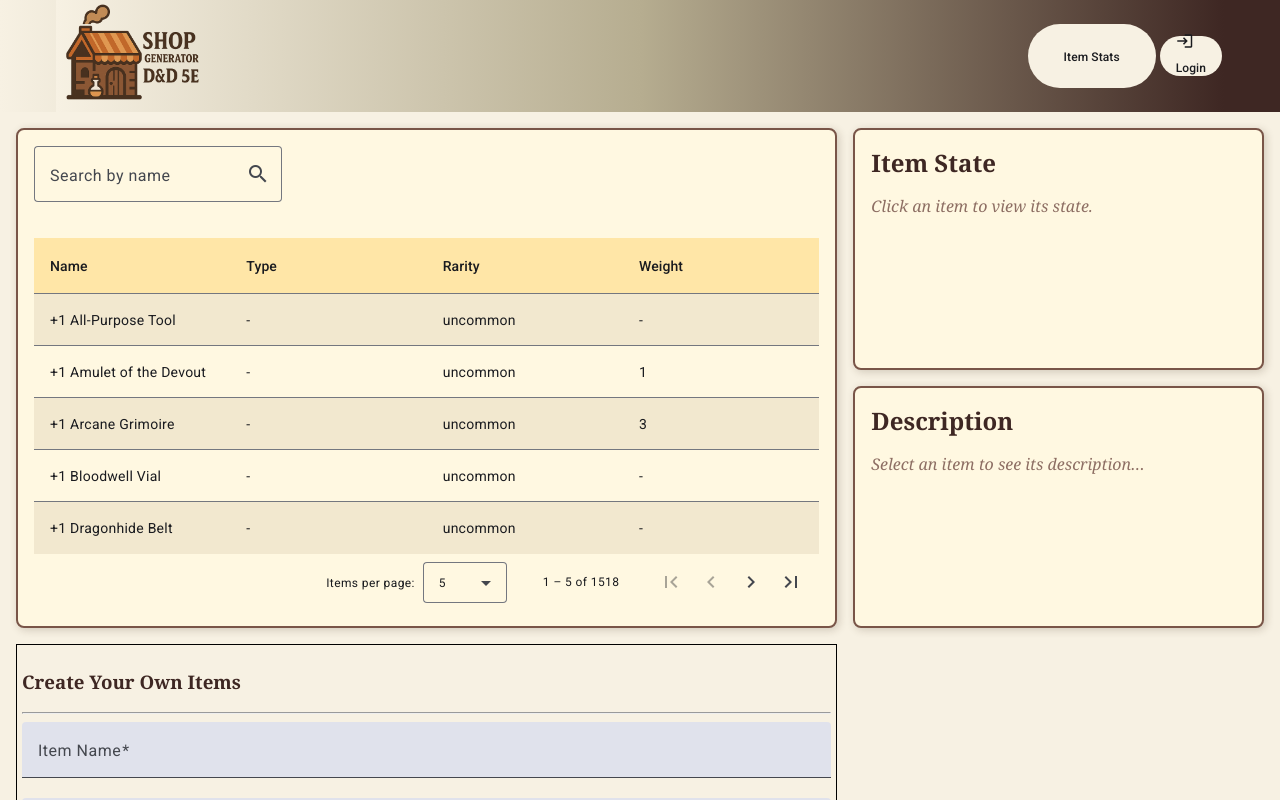
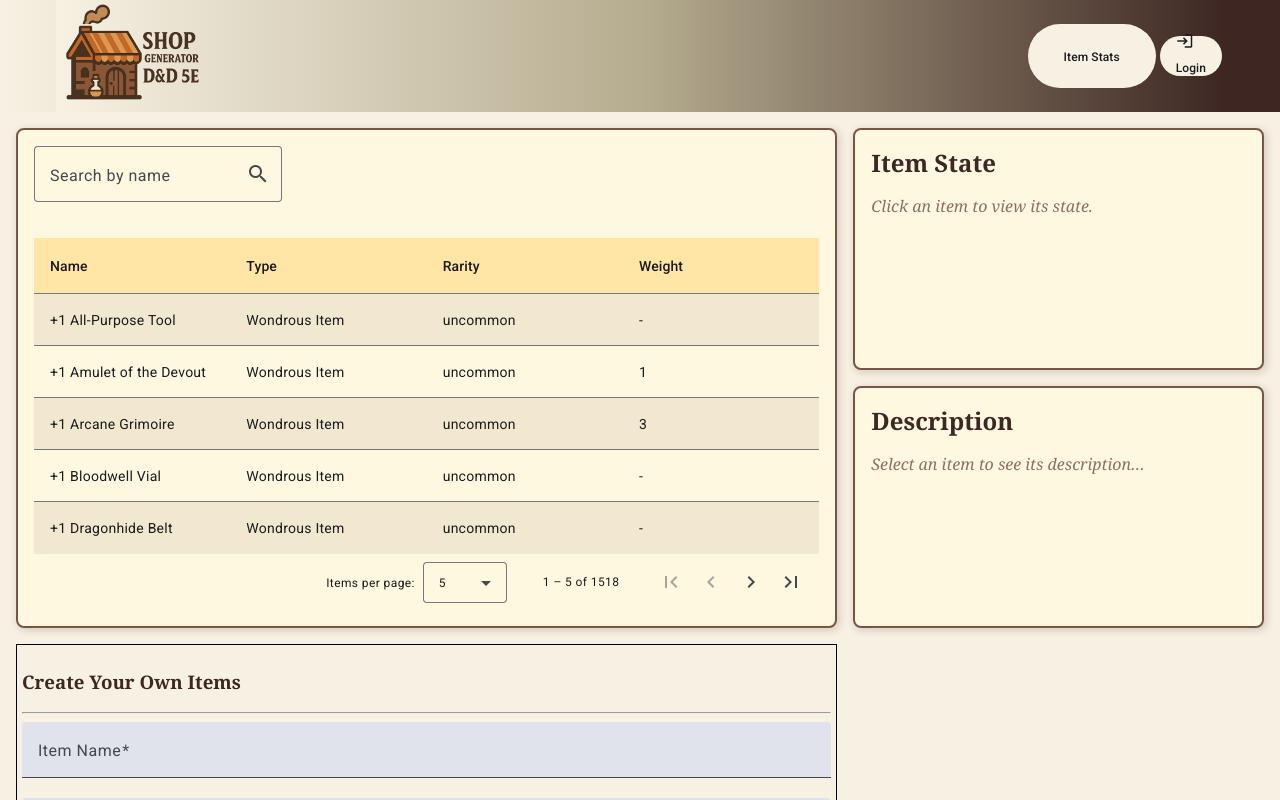
Before and after one commit to Raphael-Cruz/DNDShopGenerator, an Angular app: page /item-stats in a window 1280 px wide. Shown: the top 800 px of the page. Built offline with nearby package versions, Linux system fonts and the light colour scheme.

Commit message:
applied the typepipe to the item-page component template

```diff
--- a/src/app/item-page/item-page.html
+++ b/src/app/item-page/item-page.html
@@ -31,10 +31,21 @@
         </ng-container>
 
         <!-- Type Column -->
-        <ng-container matColumnDef="type">
-          <th mat-header-cell *matHeaderCellDef> Type </th>
-          <td mat-cell *matCellDef="let item">{{ item.weaponCategory || '-' }}</td>
-        </ng-container>
+      <ng-container matColumnDef="type">
+            <th mat-header-cell *matHeaderCellDef>Type</th>
+            <td mat-cell *matCellDef="let item">
+              @if (item.weaponCategory) {
+                {{ item.weaponCategory }}
+              } @else if (item.type) {
+                {{ item.type | tipfortype | propercase }}
+              } @else if (!item.type && !item.weaponCategory) {
+                Wondrous Item
+
+              } @else {
+                Unknown Type
+              }
+            </td>
+          </ng-container>
 
         <!-- Rarity Column -->
         <ng-container matColumnDef="rarity">
```
